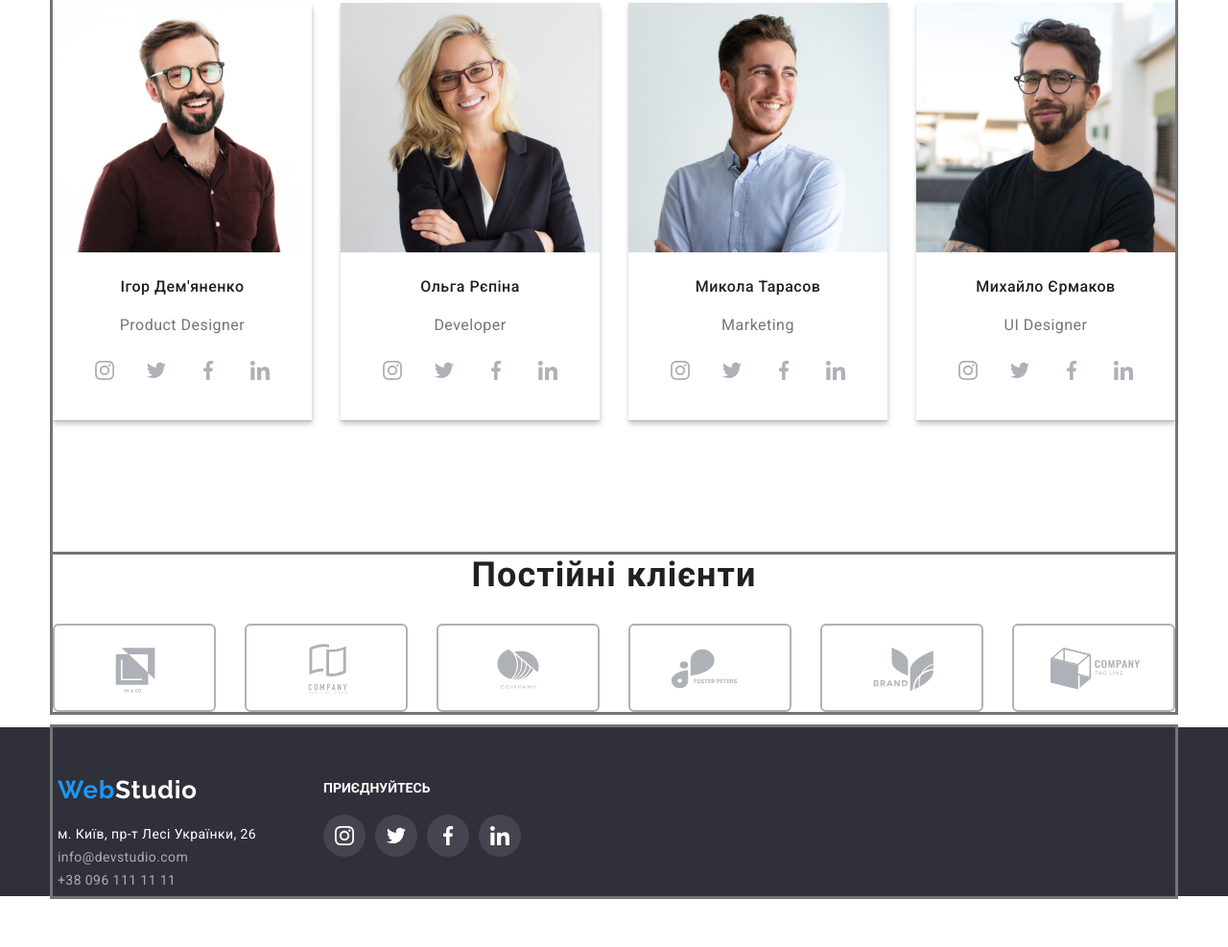
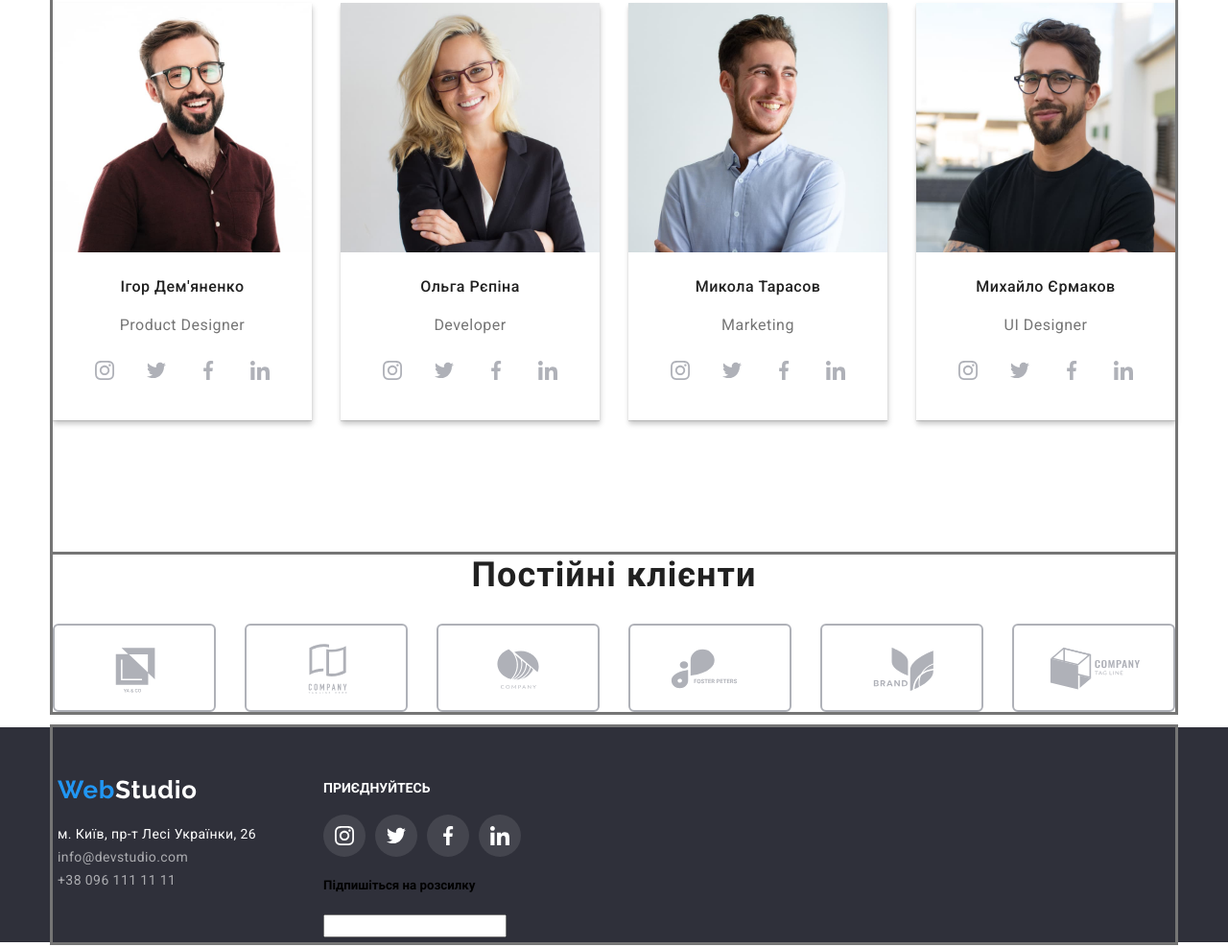
Before and after one commit to fox-tech17/WebStudio1, a plain HTML site: page index.html in a window 1280 px wide. Shown: the part 1542-2529 px from the top of the page at 96% size. Before the commit the page ends 2481 px from the top, so only its background shows below. Drawn offline with nearby package versions, Linux system fonts and the light colour scheme.

Commit message:
Added js link

```diff
--- a/index.html
+++ b/index.html
@@ -371,9 +371,16 @@
                 </svg>
               </a>
             </div>
+            <div class="ft-form">
+              <h5 class="form-ttl">Підпишіться на розсилку</h5>
+              <label>
+                <input type="email" name="email" id="">
+              </label>
+            </div>
           </div>
         </footer>
       </div>
     </div>
+    <script src="./js/modal.js"></script>
   </body>
 </html>
```
